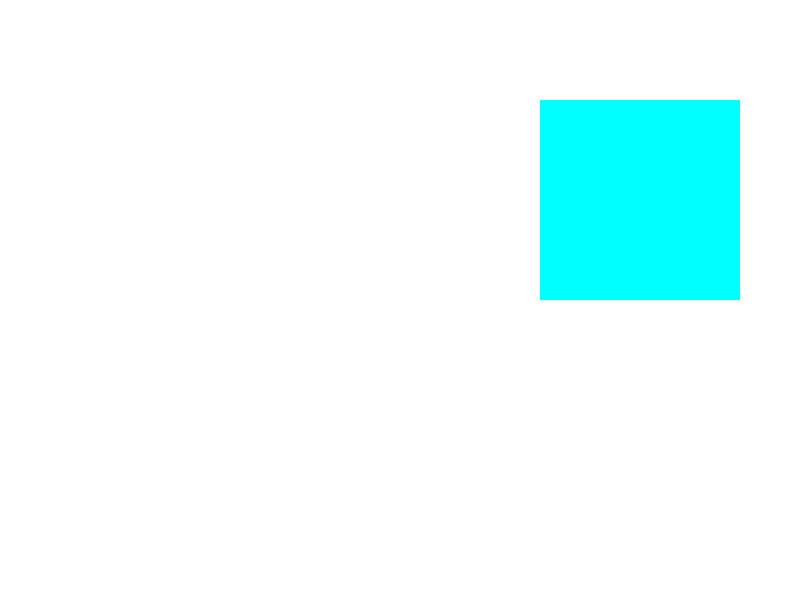
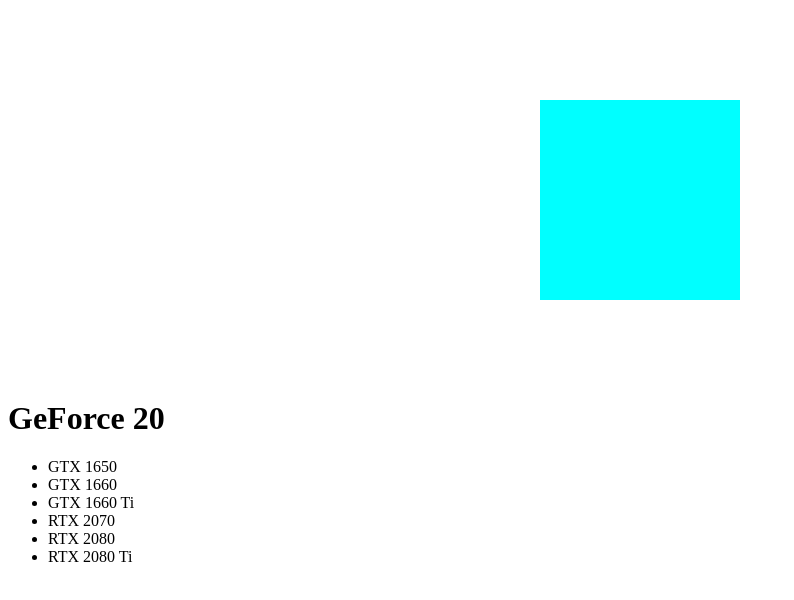
Before and after one commit to nnisyaa/EvoCodingJs, a plain HTML site: page index.html in a window 1280 px wide. Shown: the whole page, without its empty margins (0-794 px from the left). Drawn offline with Linux system fonts and the light colour scheme.

Commit message:
3.18.2023

```diff
--- a/index.html
+++ b/index.html
@@ -9,6 +9,16 @@
 <body>
     <div class="can"><div class="container"></div></div>
 
+    <h1>GeForce 20</h1>
+<ul>
+ <li>GTX 1650</li>
+ <li>GTX 1660</li>
+ <li class="primary">GTX 1660 Ti</li>
+ <li>RTX 2070</li>
+ <li>RTX 2080</li>
+ <li class="primary">RTX 2080 Ti</li>
+</ul>
+
 
     <script src="script.js"></script>
     <script src="second.js"></script>
--- a/script.js
+++ b/script.js
@@ -848,3 +848,29 @@
 // const admin1 = new Admin('Anney','Ann', 25,'Female', 'Designer', 21)
 // admin1.rename('Nany')
 // console.log(admin1);
+
+
+
+
+
+
+
+
+
+
+
+//DOM classwork2
+//task2
+// let list = document.querySelector("ul")
+// console.log(list.parentElement);
+// console.log(list.previousElementSibling);
+// console.log(list.children);
+// console.log(list.firstElementChild);
+//task3
+let listEls = document.querySelectorAll('li')
+for(let i = 0;i<listEls.length;i++){
+    listEls[i].classList.add('item')
+    if(!listEls[i].classList.contains('primary')){
+        listEls[i].classList.add('secondary')
+    }
+}
```
